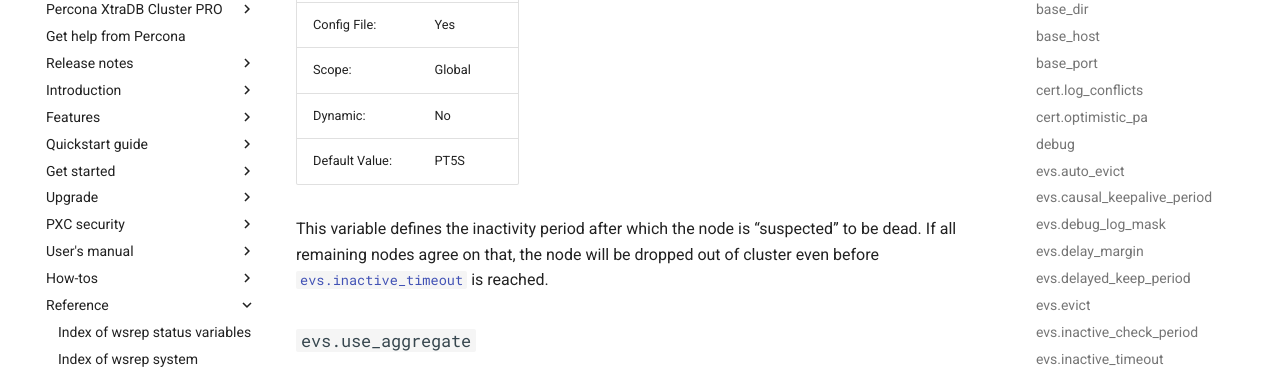
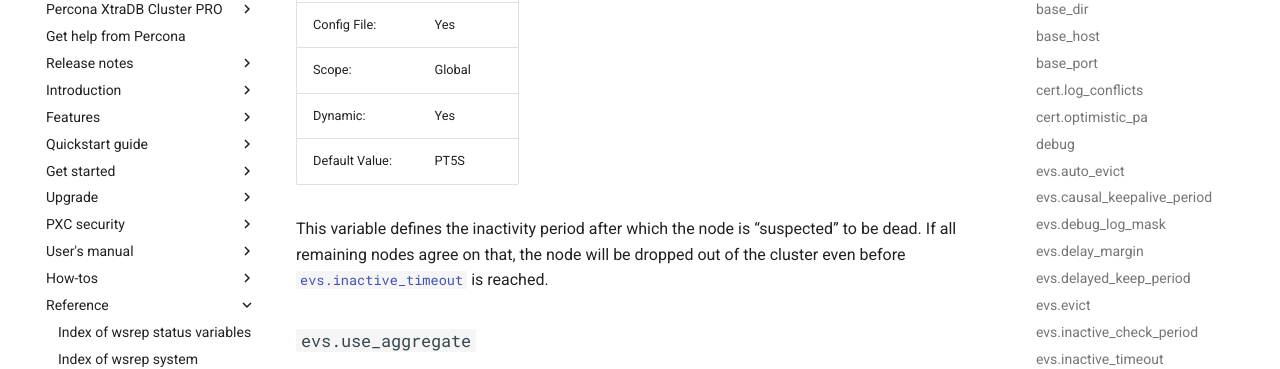
Before and after one commit to percona/pxc-docs, an MkDocs documentation site: the page built from docs/wsrep-provider-index.md, in a window 1280 px wide and 900 px high, scrolled down 9917 px. Shown: the part 152-521 px from the top of the window. Built offline with MkDocs 1.6.1 and Material for MkDocs 9.7.7, drawn with Linux system fonts in a browser that asks for light colours; nearby versions of some CDN libraries; comment, search, counter and statistics services are not loaded; the version menu is left out.

Commit message:
Update wsrep-provider-index.md
Changed to Dynamic

```diff
--- a/docs/wsrep-provider-index.md
+++ b/docs/wsrep-provider-index.md
@@ -315,12 +315,12 @@ This variable defines the control period of EVS statistics reporting.
 | Command Line:  | Yes                |
 | Config File:   | Yes                |
 | Scope:         | Global             |
-| Dynamic:       | No                 |
+| Dynamic:       | Yes                |
 | Default Value: | PT5S   |
 
 This variable defines the inactivity period after which the node is
 "suspected" to be dead. If all remaining nodes agree on that, the node will be
-dropped out of cluster even before [`evs.inactive_timeout`](wsrep-provider-index.md#evsinactive_timeout) is reached.
+dropped out of the cluster even before [`evs.inactive_timeout`](wsrep-provider-index.md#evsinactive_timeout) is reached.
 
 ### `evs.use_aggregate`
 
```
